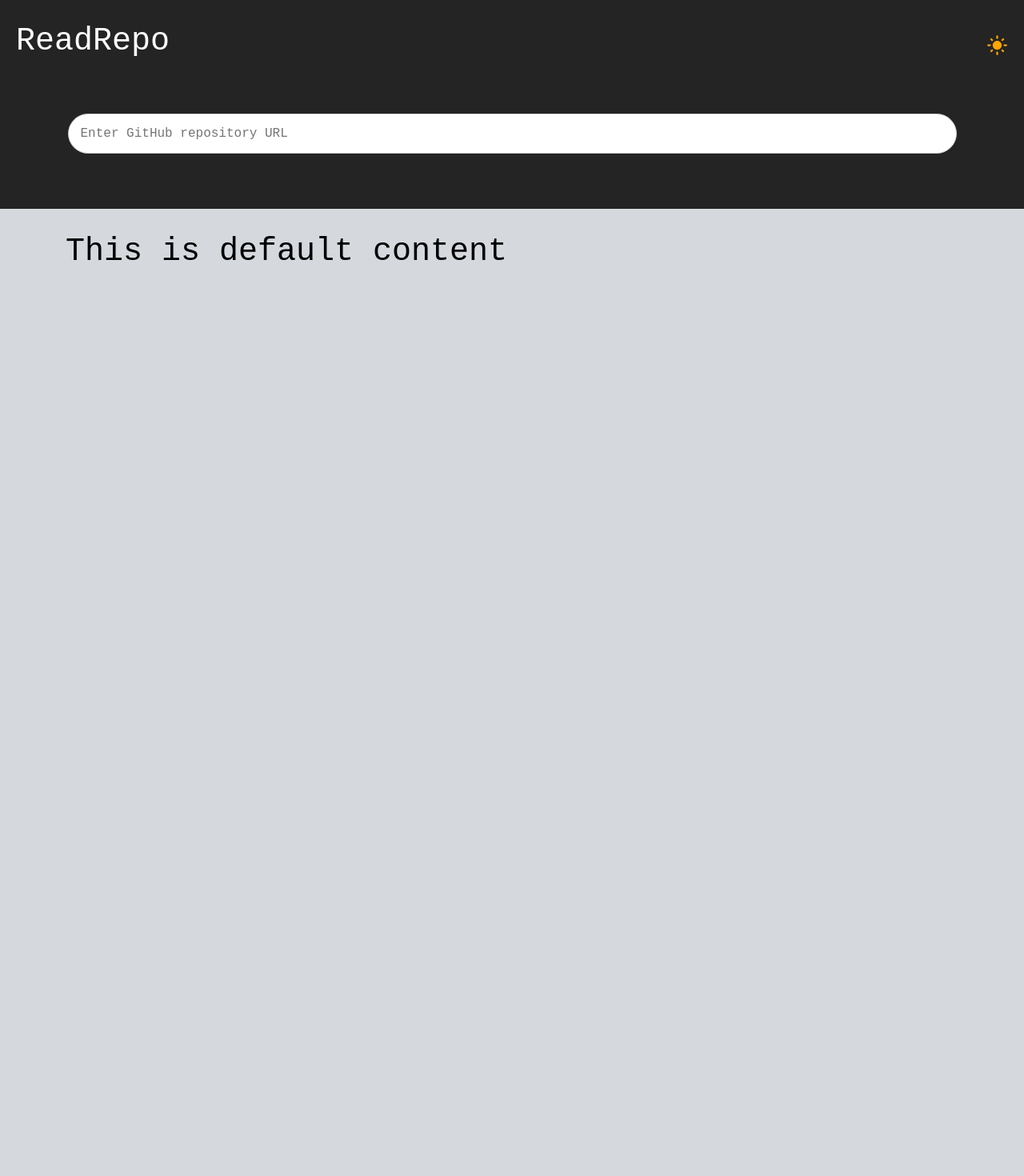
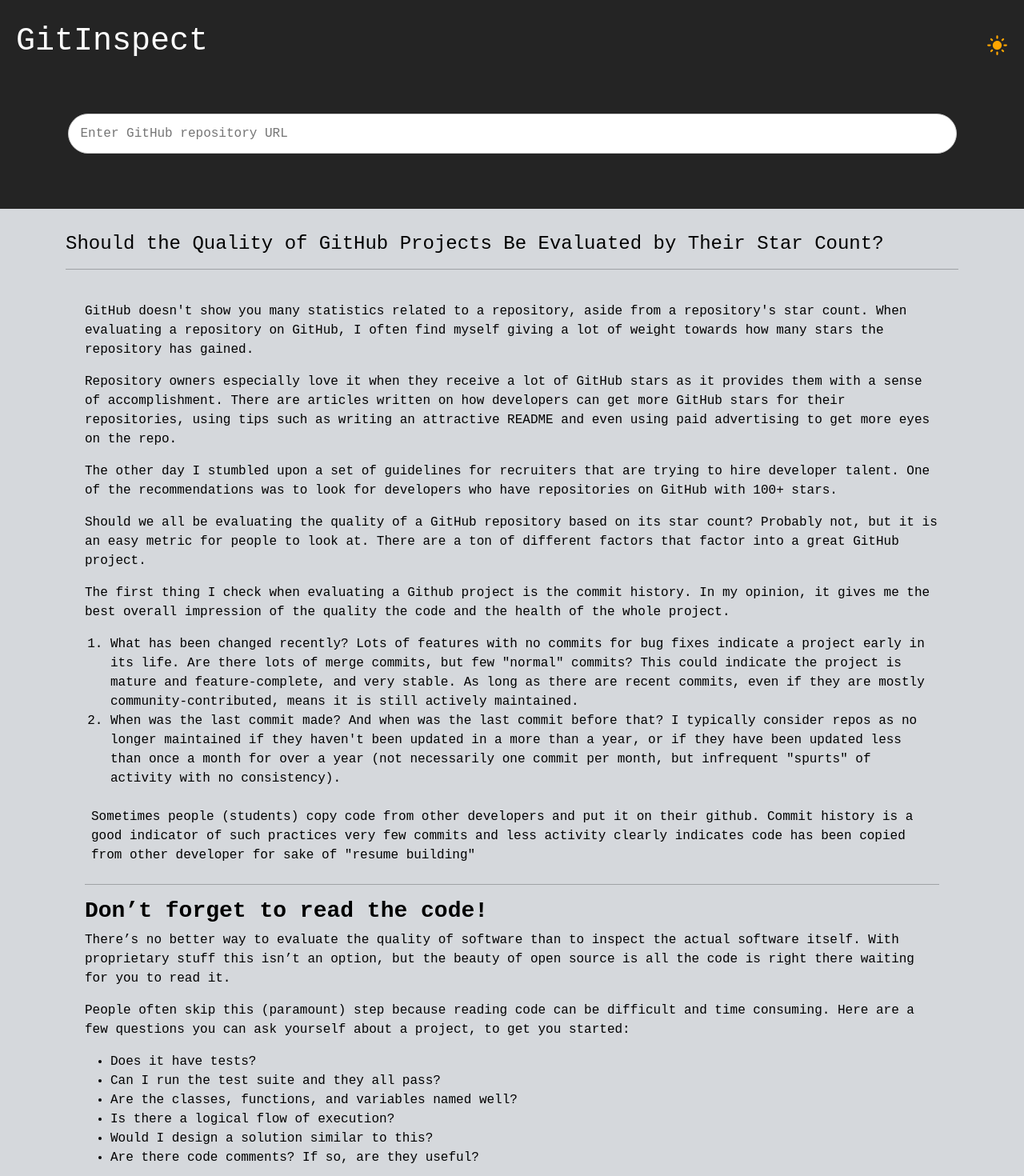
Before and after one commit to adimail/GitInspect, a React (Vite) app: page / in a window 1280 px wide. Shown: the top 1470 px of the page at 80% size. Before the commit the page ends 800 px from the top, so only its background shows below. Built offline with nearby package versions, Linux system fonts and the light colour scheme; no server answers.

Commit message:
deployment - version 1.1.1

```diff
--- a/index.html
+++ b/index.html
@@ -5,7 +5,7 @@
   <meta charset="UTF-8" />
   <link rel="icon" type="image/svg+xml" href="/icon.png" />
   <meta name="viewport" content="width=device-width, initial-scale=1.0" />
-  <title>ReadRepo</title>
+  <title>Git Inspect</title>
 </head>
 
 <body>
--- a/package.json
+++ b/package.json
@@ -1,11 +1,12 @@
 {
-  "name": "readrepo",
+  "name": "gitinspect",
   "private": true,
-  "version": "0.0.0",
+  "version": "1.1.1",
   "type": "module",
   "scripts": {
     "dev": "vite",
     "build": "tsc && vite build",
+    "deploy": "firebase deploy",
     "lint": "eslint . --ext ts,tsx --report-unused-disable-directives --max-warnings 0",
     "preview": "vite preview"
   },
--- a/src/components/RepositoryEvaluation.tsx
+++ b/src/components/RepositoryEvaluation.tsx
@@ -3,14 +3,16 @@ import { GitHubAPIKey } from "../secrets";
 import { GetInfo, RepoInfo, OwnerInfo } from "../utils/readrepo";
 import { useRepoContext } from "../context/repocontext";
 
+interface RepoData {
+  repoInfo: RepoInfo;
+  ownerInfo: OwnerInfo;
+}
+
 const RepositoryEvaluation = () => {
   const { owner, repoName } = useRepoContext();
-  const [loading, setLoading] = useState(true);
-  const [error, setError] = useState("");
-  const [repoData, setRepoData] = useState<{
-    repoInfo: RepoInfo;
-    ownerInfo: OwnerInfo;
-  } | null>(null);
+  const [loading, setLoading] = useState<boolean>(true);
+  const [error, setError] = useState<string>("");
+  const [repoData, setRepoData] = useState<RepoData | null>(null);
 
   useEffect(() => {
     const fetchRepoData = async () => {
@@ -20,22 +22,25 @@ const RepositoryEvaluation = () => {
       setError("");
 
       try {
-        const token = GitHubAPIKey;
+        const token: string = GitHubAPIKey;
         const data = await GetInfo(owner, repoName, token);
         setRepoData(data);
-      } catch (error) {
+      } catch (error: any) {
         setError(`Error fetching data: ${error.message}`);
+        setRepoData(null);
       } finally {
-        setLoading(false);
+        setTimeout(() => {
+          setLoading(false);
+        }, 1111);
       }
     };
 
     fetchRepoData();
   }, [owner, repoName]);
 
-  if (loading) return <p>Loading...</p>;
+  if (loading) return <p className="container">Loading...</p>;
   if (error) return <p>Error: {error}</p>;
-  if (!repoData) return null; // Or whatever fallback you prefer
+  if (!repoData) return null;
 
   const { repoInfo, ownerInfo } = repoData;
 
--- a/src/components/content/content.tsx
+++ b/src/components/content/content.tsx
@@ -4,7 +4,88 @@ import RepositoryEvaluation from "../RepositoryEvaluation";
 const DefaultContent = () => {
   return (
     <div className="container" style={{ marginTop: "30px" }}>
-      <h1>This is default content</h1>
+      <h4>
+        Should the Quality of GitHub Projects Be Evaluated by Their Star Count?
+      </h4>
+      <hr />
+      <div className="container" style={{ padding: "1.5rem" }}>
+        <p>
+          GitHub doesn't show you many statistics related to a repository, aside
+          from a repository's star count. When evaluating a repository on
+          GitHub, I often find myself giving a lot of weight towards how many
+          stars the repository has gained.
+        </p>
+        <p>
+          Repository owners especially love it when they receive a lot of GitHub
+          stars as it provides them with a sense of accomplishment. There are
+          articles written on how developers can get more GitHub stars for their
+          repositories, using tips such as writing an attractive README and even
+          using paid advertising to get more eyes on the repo.
+        </p>
+        <p>
+          The other day I stumbled upon a set of guidelines for recruiters that
+          are trying to hire developer talent. One of the recommendations was to
+          look for developers who have repositories on GitHub with 100+ stars.
+        </p>
+        <p>
+          Should we all be evaluating the quality of a GitHub repository based
+          on its star count? Probably not, but it is an easy metric for people
+          to look at. There are a ton of different factors that factor into a
+          great GitHub project.
+        </p>
+        <p>
+          The first thing I check when evaluating a Github project is the commit
+          history. In my opinion, it gives me the best overall impression of the
+          quality the code and the health of the whole project.
+        </p>
+        <ol>
+          <li>
+            What has been changed recently? Lots of features with no commits for
+            bug fixes indicate a project early in its life. Are there lots of
+            merge commits, but few "normal" commits? This could indicate the
+            project is mature and feature-complete, and very stable. As long as
+            there are recent commits, even if they are mostly
+            community-contributed, means it is still actively maintained.
+          </li>
+          <li>
+            When was the last commit made? And when was the last commit before
+            that? I typically consider repos as no longer maintained if they
+            haven't been updated in a more than a year, or if they have been
+            updated less than once a month for over a year (not necessarily one
+            commit per month, but infrequent "spurts" of activity with no
+            consistency).
+          </li>
+        </ol>
+        <p className="p-2">
+          Sometimes people (students) copy code from other developers and put it
+          on their github. Commit history is a good indicator of such practices
+          very few commits and less activity clearly indicates code has been
+          copied from other developer for sake of "resume building"
+        </p>
+        <hr />
+        <h3>
+          <strong>Don’t forget to read the code!</strong>
+        </h3>
+        <p>
+          There’s no better way to evaluate the quality of software than to
+          inspect the actual software itself. With proprietary stuff this isn’t
+          an option, but the beauty of open source is all the code is right
+          there waiting for you to read it.
+        </p>
+        <p>
+          People often skip this (paramount) step because reading code can be
+          difficult and time consuming. Here are a few questions you can ask
+          yourself about a project, to get you started:
+        </p>
+        <ul>
+          <li>Does it have tests?</li>
+          <li>Can I run the test suite and they all pass?</li>
+          <li>Are the classes, functions, and variables named well?</li>
+          <li>Is there a logical flow of execution?</li>
+          <li>Would I design a solution similar to this?</li>
+          <li>Are there code comments? If so, are they useful?</li>
+        </ul>
+      </div>
     </div>
   );
 };
--- a/src/components/inputfield/inputfield.tsx
+++ b/src/components/inputfield/inputfield.tsx
@@ -62,7 +62,7 @@ const InputField = () => {
         const { owner: parsedOwner, repoName: parsedRepoName } = parsedRepo;
         owner = parsedOwner;
         repoName = parsedRepoName;
-        inputRef.current.blur();
+        inputRef.current?.blur();
       }
     }
 
@@ -85,7 +85,7 @@ const InputField = () => {
       transition={{ duration: 0.5 }}
     >
       <div className="navbar">
-        <h1 style={{ color: "white" }}>ReadRepo</h1>
+        <h1 style={{ color: "white" }}>GitInspect</h1>
         <motion.div
           className={`themeicon ${fadeOut ? "fade-out" : "fade-in"}`}
           onClick={toggleTheme}
--- a/src/components/notfound.tsx
+++ b/src/components/notfound.tsx
@@ -1,7 +1,10 @@
 function NotFound() {
   return (
     <div className="page">
-      <img src="../../public/dragon.png" alt="Dragon" />{" "}
+      <img
+        src="https://raw.githubusercontent.com/adimail/ReadRepo/main/public/dragon.png"
+        alt="Dragon"
+      />{" "}
       <h1>Oops! The page you are looking for does not exist</h1>
       <p>
         Go back to the home page <a href="/">here</a>
--- a/src/utils/readrepo.tsx
+++ b/src/utils/readrepo.tsx
@@ -36,7 +36,7 @@ export async function GetInfo(
   owner: string,
   repo: string,
   token?: string
-): Promise<{ ownerInfo: OwnerInfo; repoInfo: RepoInfo } | string> {
+): Promise<{ ownerInfo: OwnerInfo; repoInfo: RepoInfo } | null> {
   try {
     const headers: any = {};
     if (token) {
@@ -105,9 +105,11 @@ export async function GetInfo(
     return { ownerInfo, repoInfo };
   } catch (error: any) {
     if (error.response && error.response.status === 404) {
-      return `User ${owner} or repository ${repo} not found.`;
+      console.log(`User ${owner} or repository ${repo} not found.`);
+      return null;
     } else {
-      return `Error fetching data for ${owner}/${repo}: ${error.message}`;
+      console.log(`Error fetching data for ${owner}/${repo}: ${error.message}`);
+      return null;
     }
   }
 }
```
Also changed, not shown: firebase.json (added), 2 other files (tests, documents, lock files or other folders).
